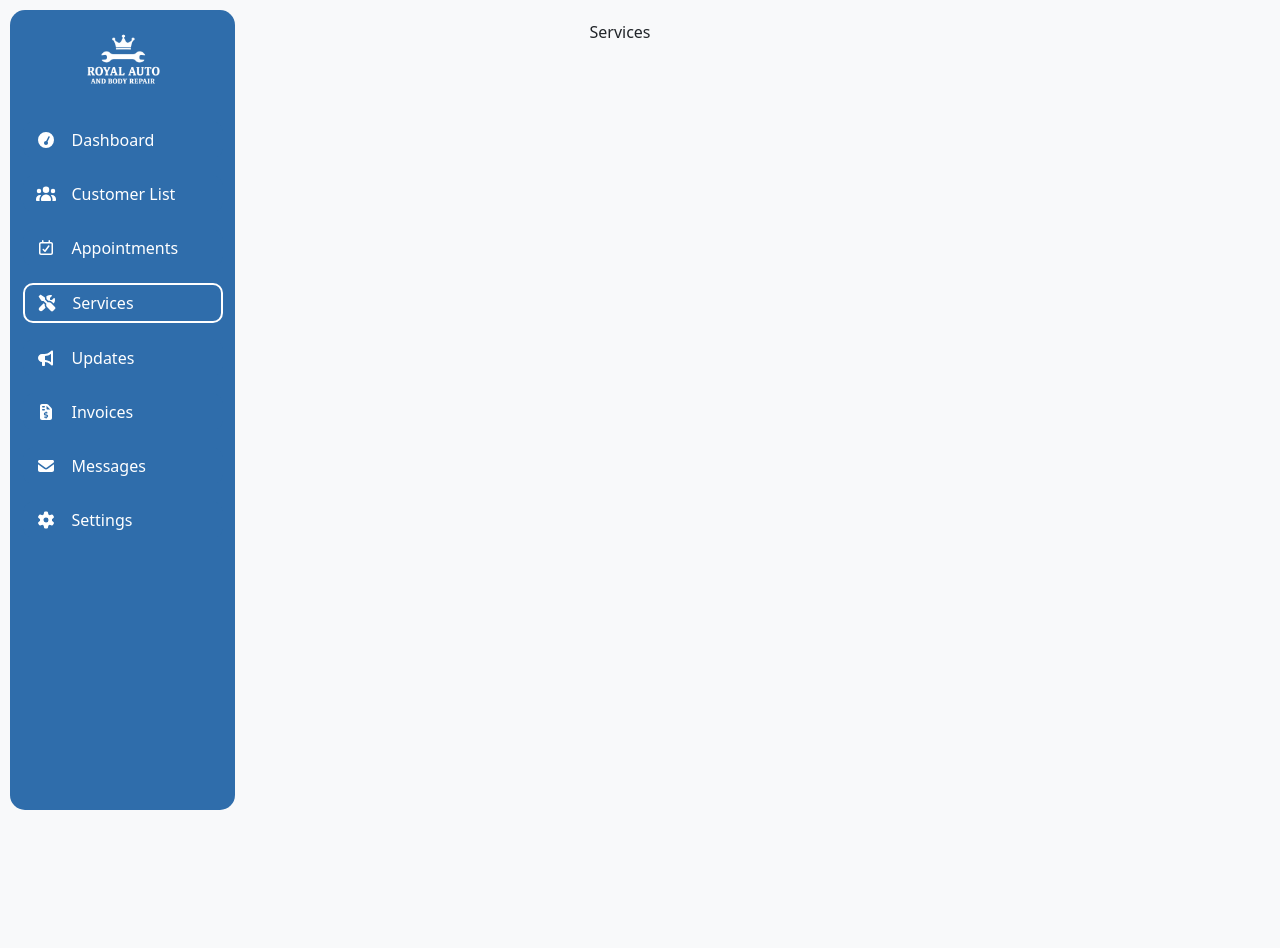
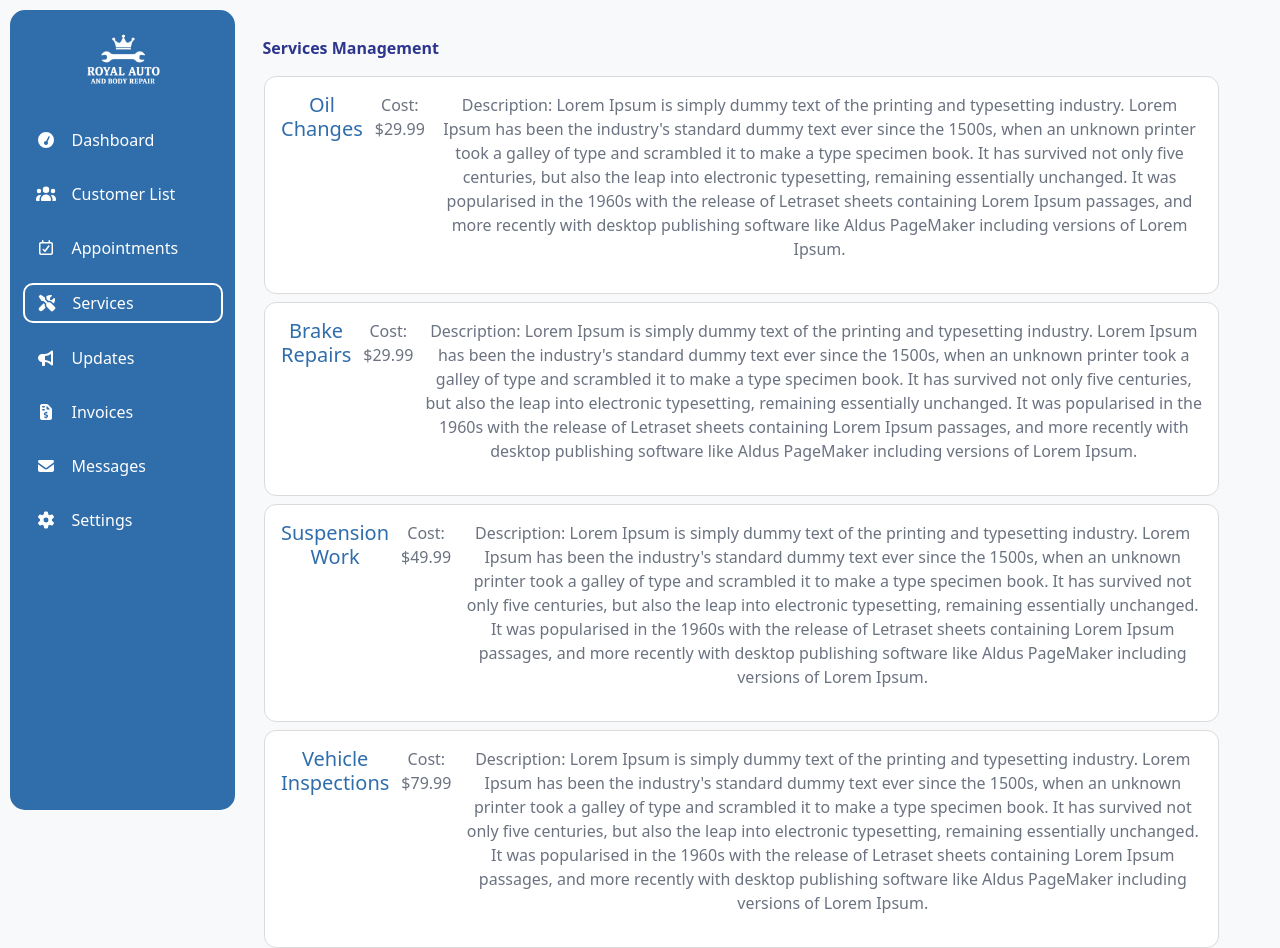
Before and after one commit to QuantumBits-CSUS-25-26/RoyalWebsite, a React (Create React App) app in the folder frontend/: page /admin/services in a window 1280 px wide. Before the commit the page ends 810 px from the top, so only its background shows below. Built offline with nearby package versions, Linux system fonts and the light colour scheme.

Commit message:
RW-116: create admin page for services offered

```diff
--- a/frontend/src/App.css
+++ b/frontend/src/App.css
@@ -762,6 +762,29 @@
   cursor: pointer;
 }
 
+/* begin admin services management */
+.service-management {
+  display: flex;
+  flex-direction: column;
+  margin-left: max(10%, 200px);
+  margin-right: 5%;
+  gap: 8px;
+}
+.service-management-card {
+  background-color: white;
+  border-radius: 12px;
+  border: #dbdbdb 1px solid;
+  padding: 16px;
+  display: flex;
+  flex-direction: row;
+  gap: 12px;
+  color: #6b7280;
+}
+.service-management-card:hover {
+  box-shadow: 0 4px 8px rgba(0,0,0,0.1);
+  border: black 1px solid;
+}
+
 /* begin customer update */
 .customerUpdate .title {
   height: 10vh;
--- a/frontend/src/App.js
+++ b/frontend/src/App.js
@@ -24,6 +24,7 @@ import CustomerCreation from './Pages/CustomerCreation';
 import InfoBar from './Components/InfoBar';
 import Header from './Components/Header';
 import CustomerUpdate from './Pages/CustomerUpdate';
+import ServicesManagement from './Pages/AdminPages/ServicesManagement';
 
 
 function App() {
@@ -50,6 +51,7 @@ function App() {
             <Route path='/news' element={<News />} />
             <Route path='/admin' element={<AdminDashboard />} />
             <Route path='/admin/customers' element={<CustomerList />} />
+            <Route path='/admin/services' element={<ServicesManagement />} />
             <Route path='/admin/appointments' element={<AdminAppointments />} />
             <Route path='/admin/services' element={<AdminServices />} />
             <Route path='/admin/updates' element={<Updates />} />
--- /dev/null
+++ b/frontend/src/Pages/AdminPages/ServicesManagement.js
@@ -0,0 +1,60 @@
+import AdminSideBar from "../../Components/AdminSideBar"
+
+
+
+const DisplayService = ({ service }) => {
+  const { title, img, cost, description } = service;
+  return (
+    <div className="service-management-card">
+      <h5 style={{ color: '#2F6DAB' }}>{title}</h5>
+      <p>Cost: {cost}</p>
+      <p>Description: {description}</p>
+    </div>
+  )
+}
+
+
+const sampleServices = {
+  1: {
+      title: "Oil Changes",
+      cost: "$29.99",
+      description: "Lorem Ipsum is simply dummy text of the printing and typesetting industry. Lorem Ipsum has been the industry's standard dummy text ever since the 1500s, when an unknown printer took a galley of type and scrambled it to make a type specimen book. It has survived not only five centuries, but also the leap into electronic typesetting, remaining essentially unchanged. It was popularised in the 1960s with the release of Letraset sheets containing Lorem Ipsum passages, and more recently with desktop publishing software like Aldus PageMaker including versions of Lorem Ipsum.",
+  },
+  2: {
+      title: "Brake Repairs",
+      cost: "$29.99",
+      description: "Lorem Ipsum is simply dummy text of the printing and typesetting industry. Lorem Ipsum has been the industry's standard dummy text ever since the 1500s, when an unknown printer took a galley of type and scrambled it to make a type specimen book. It has survived not only five centuries, but also the leap into electronic typesetting, remaining essentially unchanged. It was popularised in the 1960s with the release of Letraset sheets containing Lorem Ipsum passages, and more recently with desktop publishing software like Aldus PageMaker including versions of Lorem Ipsum.",
+  },
+  3: {
+      title: "Suspension Work",
+      cost: "$49.99",
+      description: "Lorem Ipsum is simply dummy text of the printing and typesetting industry. Lorem Ipsum has been the industry's standard dummy text ever since the 1500s, when an unknown printer took a galley of type and scrambled it to make a type specimen book. It has survived not only five centuries, but also the leap into electronic typesetting, remaining essentially unchanged. It was popularised in the 1960s with the release of Letraset sheets containing Lorem Ipsum passages, and more recently with desktop publishing software like Aldus PageMaker including versions of Lorem Ipsum.",
+  },
+  4: {
+      title: "Vehicle Inspections",
+      cost: "$79.99",
+      description: "Lorem Ipsum is simply dummy text of the printing and typesetting industry. Lorem Ipsum has been the industry's standard dummy text ever since the 1500s, when an unknown printer took a galley of type and scrambled it to make a type specimen book. It has survived not only five centuries, but also the leap into electronic typesetting, remaining essentially unchanged. It was popularised in the 1960s with the release of Letraset sheets containing Lorem Ipsum passages, and more recently with desktop publishing software like Aldus PageMaker including versions of Lorem Ipsum.",
+  },
+}
+
+
+const ServicesManagement = () => {
+  return (
+    <div>
+      <AdminSideBar />
+      <div className="adminCustomers">
+        <div className="admin-dashboard-header">
+          <span className="admin-dashboard-title">Services Management</span>
+        </div>
+        <div className="service-management">
+          {Object.values(sampleServices).map((service, index) => (
+            //DisplayService
+            <DisplayService key={index} service={service} />
+          ))}
+        </div>
+      </div>
+    </div>
+  )
+}
+
+export default ServicesManagement
```
